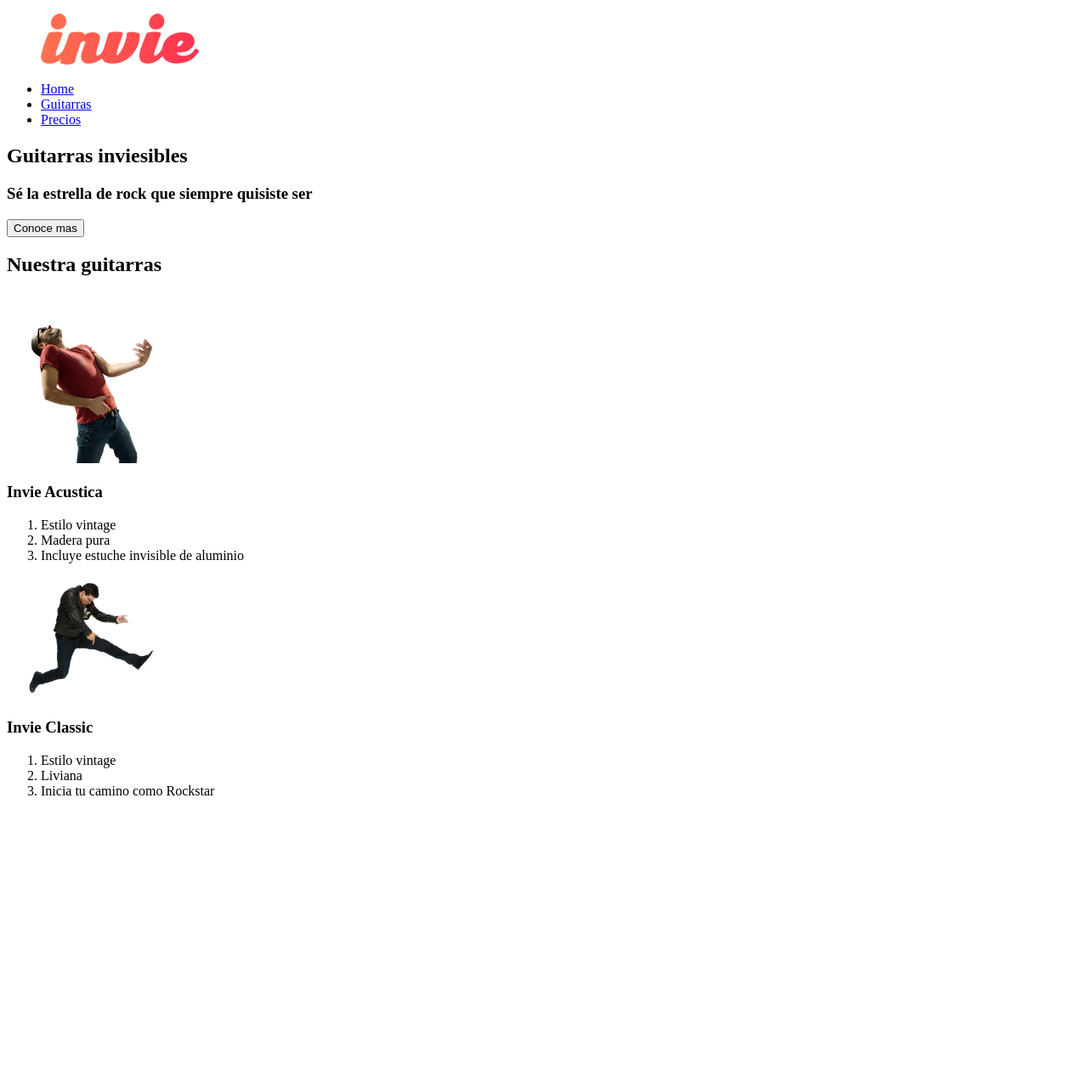
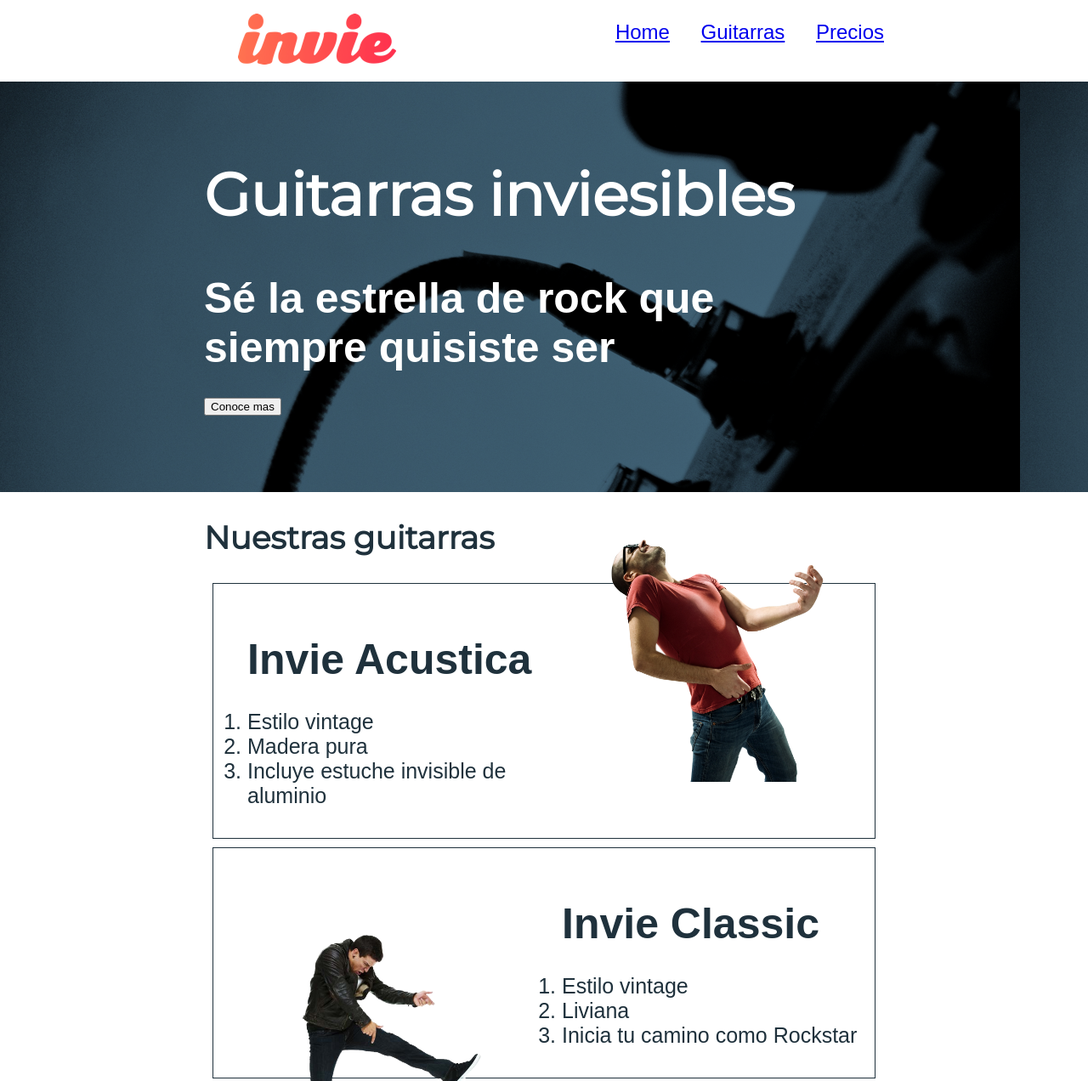
Before and after one commit to caranva203/invie2, a plain HTML site: page index.html in a window 1280 px wide. Shown: the top 1272 px of the page at 85% size. Before the commit the page ends 956 px from the top, so only its background shows below. Drawn offline with Linux system fonts and the light colour scheme; a web font is replaced by a local one.

Commit message:
aplicacion de estilos css al proyecto

```diff
--- /dev/null
+++ b/css/invie.css
@@ -0,0 +1,112 @@
+
+
+/*
+//propiedades del elemento universal
+* {
+	width: tamaño;
+	height: tamaño;
+	padding: 10px; // a todos los lados se le agregan 10px
+	padding-top: 10px; // agrega 10px arriba
+	padding-right: 13px; //agrega 13px derecha
+	padding-left: 15px; //agrega 15px izquierda
+	padding-bottom: 5px; //agrega 5px abajo
+	padding: 10px 13px 5px 15px // agrega xpx empezando por top siguiendo el reloj
+	// resalta las cajas y su estructura de todo el html
+	padding: 10px;
+	margin: 10px;
+	border: 2px solid red;
+}*/
+
+body {
+	/*uso del tipo de fuente externo*/
+	font-family: 'Allerta', sans-serif;
+	/*se le quita la margen al body*/
+	margin: 0;
+}
+
+.titulo {
+	font-family: 'Montserrat', sans-serif;
+	/*tamaño de fuente*/
+	font-size: 70px;
+	margin-bottom: 0;
+	margin-top: 70px;
+}
+.title-a {
+	font-size: 50px;
+	margin-bottom: 30px;
+	margin-top: 0:
+}
+.title-b {
+	font-size: 50px;
+	margin-bottom: 30px;
+}
+.guitarras {
+	color: #1F313C;
+	font-size: 25px;
+}
+.guitarra ol {
+	padding: 0;
+}
+.guitarras h2 {
+	font-family: 'Montserrat', sans-serif;
+}
+.portada {
+	/*ruta relativa para acceder a la imagen del proyecto*/
+	background-image: url('../images/background.png');
+	/*colores de texto dentro de la etiqueta de clase portada*/
+	color: white;
+	/*genera un espacio a la margen*/
+	padding: 20px;
+}
+.portada button {
+	margin-bottom: 70px;
+}
+.menu {
+	font-size: 24px;
+	display: inline-block;
+	position: absolute;
+	right:0;
+}
+.menu li {
+	/*los elementos de tipo li en clase menu se muestran en linea de bloques*/
+	display: inline-block;
+	/*espacio entre los li del menu*/
+	margin-left: 30px;
+}
+.logotipo {
+	display: inline-block;
+}
+.contenedor {
+	/*ancho del modelo de caja*/
+	width: 800px;
+	/*posicion centrada de la margen de la caja*/
+	margin: auto;
+}
+.guitarra {
+	/**/
+	margin: 10px;
+	padding: 10px;
+	/*overflow: hidden;*/
+	border: 1px solid #1F313C;
+}
+/*flotar elemento a la derecha*/
+.derecha {
+	float: right;
+	position: relative;
+	top: -127px;
+}
+/*flotar elemento a la izquierda*/
+.izquierda {
+	float: left;
+	position: relative;
+	top: 80px;
+}
+.contendedor-guitarra-a {
+	padding-left: 30px;
+}
+.contenedor-guitarra-b {
+	margin-left: 400px;
+}
+.header {
+	position: relative;
+}
--- /dev/null
+++ b/css/tipoSelectores.css
@@ -0,0 +1,45 @@
+/*tipo de selector{
+	propiedad: valor;
+	propiedad2: valor2;
+}*/
+
+/*selector universal*/
+* {
+	border: 1px solid red;
+	margin: 10px;
+}
+
+/*selector de etiqueta*/
+header {
+	background: blue;
+}
+
+section {
+	background: purple;
+}
+
+ /*selector descendente*/
+ article h3 {
+ 	color: green;
+}
+
+/*selectores de clase*/
+.title-a {
+	background: yellow;
+}
+.title-b {
+	background: salmon;
+}
+
+/*selector de id*/
+#header {
+	border: 3px solid black
+}
+
+#portada {
+	border: 3px solid orange;
+}
+
+#guitarras {
+	border: 3px solid brown;
+}
--- a/index.html
+++ b/index.html
@@ -3,13 +3,15 @@
 <head>
 	<title>Invie - tus mejores guitarras!!</title>
 	<meta charset="utf-8"/>
+	<link href="https://fonts.googleapis.com/css?family=Allerta|Montserrat" rel="stylesheet"><!-- nuevos tipos de fuentes agregados externos -->
+	<link rel="stylesheet" href="css/invie.css">
 </head>
 <body>
-	<header id="header"><!-- header -->
-		<figure><!-- logotipo -->
+	<header id="header" class="header contenedor"><!-- header -->
+		<figure class="logotipo"><!-- logotipo -->
 			<img src="images/invie.png" width="186" height="60" alt="Invie Logotipo"/>
 		</figure>
-		<nav><!-- menu -->
+		<nav class="menu"><!-- menu -->
 			<ul>
 				<li>
 					<a href="index.html">Home</a>
@@ -23,30 +25,37 @@
 			</ul>
 		</nav>
 	</header>
-	<section id="portada"><!-- portada -->
-		<h1>Guitarras inviesibles</h1><!-- titulo -->
-		<h3>Sé la estrella de rock que siempre quisiste ser</h3><!-- titulo -->
+	<section id="portada" class="portada"><!-- portada -->
+		<div class="contenedor">
+			<h1 class="titulo">Guitarras inviesibles</h1><!-- titulo -->
+			<h3 class="title-a">Sé la estrella de rock que siempre quisiste ser</h3><!-- titulo -->
 			<button>Conoce mas</button><!-- boton -->
+		</div>
 	</section>
-	<section id="guitarras">
-		<h2>Nuestra guitarras</h2><!-- Titulo -->
-		<article>
-			<img src="images/invie-acustica.png" alt="Guitarra Invie Acustica" width="200">
-			<h3>Invie Acustica</h3>
+	<section id="guitarras" class="guitarras contenedor"><!-- guitarras -->
+		<h2>Nuestras guitarras</h2><!-- Titulo -->
+		<article class="guitarra">
+			<img class="derecha" src="images/invie-acustica.png" alt="Guitarra Invie Acustica" width="350">
+			<div class="contendedor-guitarra-a">
+				<h3 class="title-a">Invie Acustica</h3>
 				<ol>
 					<li>Estilo vintage</li>
 					<li>Madera pura</li>
 					<li>Incluye estuche invisible de aluminio</li>
 				</ol>
+			</div>
+
 		</article>
-		<article>
-			<img src="images/invie-classic.png" alt="Guitarra Invie Classic" width="200">
-			<h3>Invie Classic</h3>
+		<article class="guitarra">
+			<img class="izquierda" src="images/invie-classic.png" alt="Guitarra Invie Classic" width="350">
+			<div class="contenedor-guitarra-b">
+				<h3 class="title-b">Invie Classic</h3>
 				<ol>
 					<li>Estilo vintage</li>
 					<li>Liviana</li>
 					<li>Inicia tu camino como Rockstar</li>
 				</ol>
+			</div>
 		</article>
 	</section>
 </body>
```
Also changed, not shown: images/posicionescss.PNG (added). Lines whose indentation alone changed are shown as unchanged.
